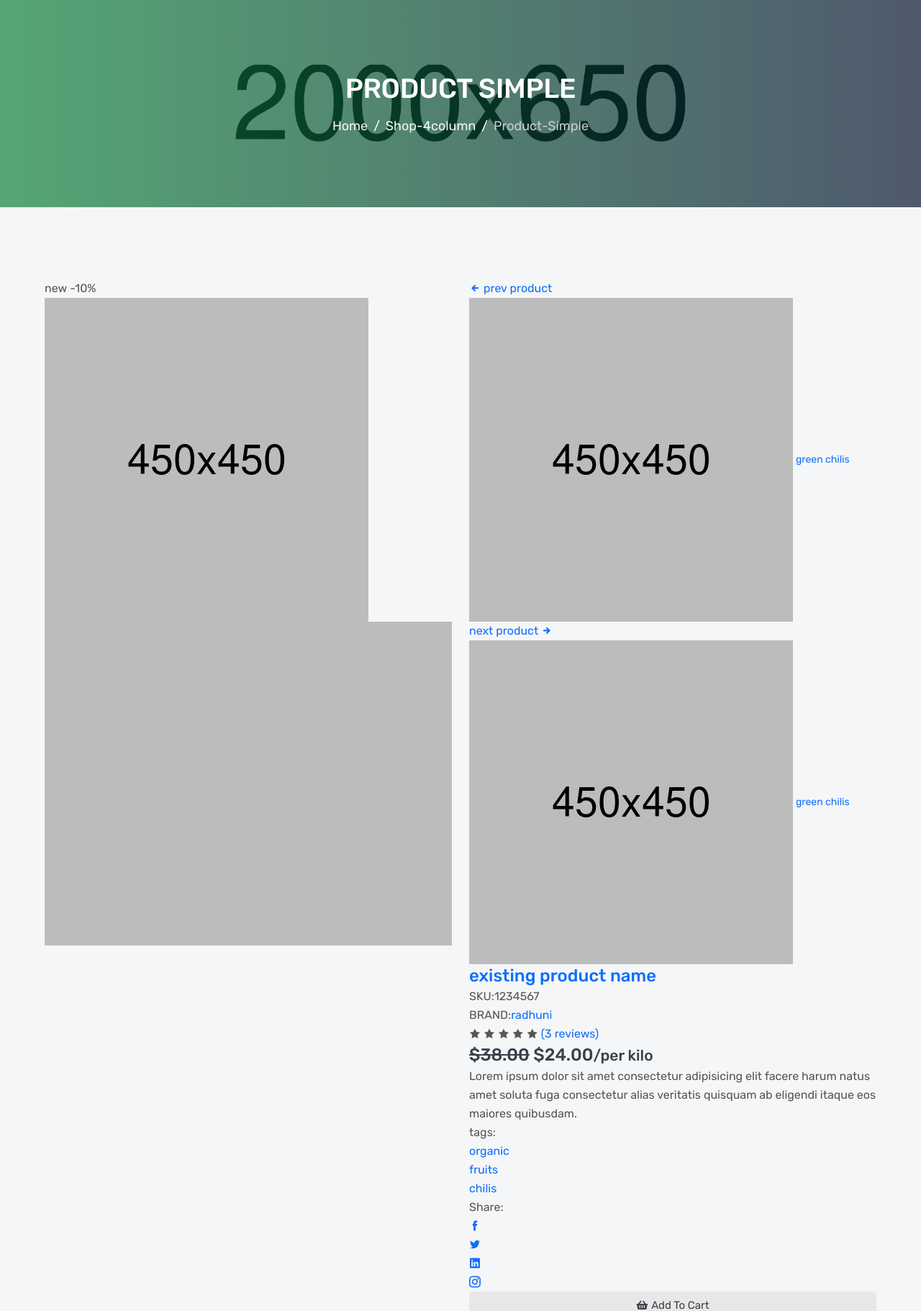
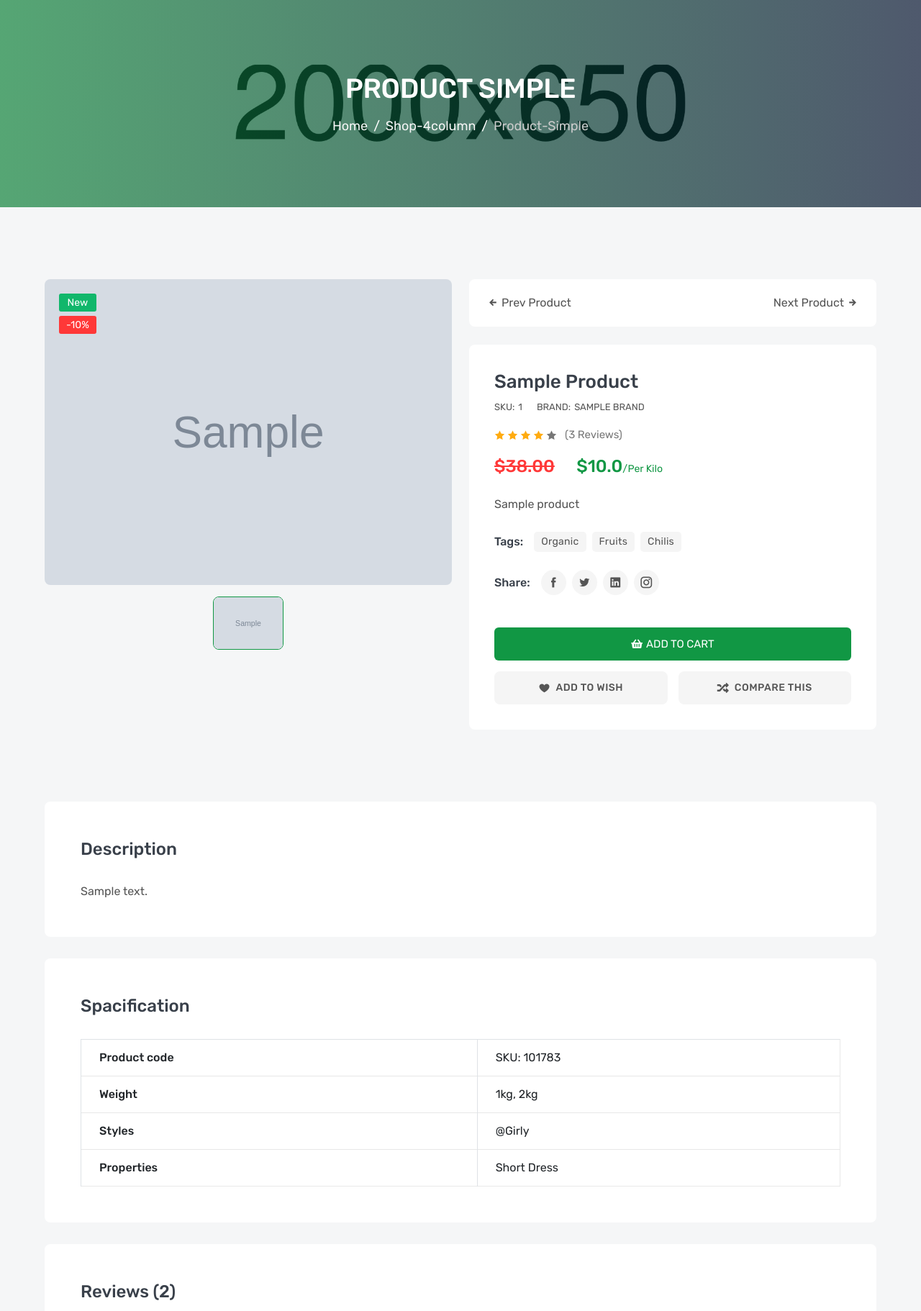
Before and after one commit to veto8/Dj-Amazon-Clone, a Django app: page /products/1 in a window 1280 px wide. Shown: the part 200-2022 px from the top of the page at 72% size. Run offline with Django 4.2, Linux system fonts and the light colour scheme; tables that the repository leaves empty hold one stand-in row (values such as "Sample post"); grey boxes marked "Sample" are stand-in pictures; some libraries are stand-ins or nearby versions.

Commit message:
add product detail template

```diff
--- a/products/models.py
+++ b/products/models.py
@@ -15,6 +15,7 @@
     sku = models.PositiveIntegerField(_('SKU'))
     price = models.FloatField(_('Price'))
     flag = models.CharField(_("Flag"), max_length=50, choices=FLAG_OPTION)
+    image = models.ImageField(_("Image"), upload_to='product/')
     subtitle = models.TextField(_('Subtitle'),max_length=1000)
     description = models.TextField(_('Description'),max_length=5000)
     quantity = models.PositiveIntegerField(_('Quantity'))
@@ -27,7 +28,7 @@
 
 
 class ProductImage(models.Model):
-    product = models.ForeignKey(Products, verbose_name=_("Product_Image"), on_delete=models.CASCADE)
+    product = models.ForeignKey(Products, verbose_name=_("Product_Image"), on_delete=models.CASCADE, related_name='product_img')
     img = models.ImageField(_("Product_Image"), upload_to='productImg/')
 
     def __str__(self):
--- a/products/templates/products/products_detail.html
+++ b/products/templates/products/products_detail.html
@@ -1,4 +1,9 @@
 {% extends "base.html" %}
+{% load static %}
+{% block css %}
+    <link rel="stylesheet" href="{% static 'css/product-details.css' %}">
+{% endblock css %}
+
 
 {% block body %}
 
@@ -32,22 +37,23 @@
                     <div class="col-lg-6">
                         <div class="details-gallery">
                             <div class="details-label-group">
-                                <label class="details-label new">new</label>
+                                <label class="details-label new">{{products.flag}}</label>
                                 <label class="details-label off">-10%</label>
                             </div>
                             <ul class="details-preview">
-                                <li><img src="images/product/01.jpg" alt="product"></li>
-                                <li><img src="images/product/01.jpg" alt="product"></li>
-                                <li><img src="images/product/01.jpg" alt="product"></li>
-                                <li><img src="images/product/01.jpg" alt="product"></li>
-                                <li><img src="images/product/01.jpg" alt="product"></li>
+
+                                {% for image in products.product_img.all  %}
+                                    <li><img src="{{image.img.url}}" alt="product"></li>
+                                {% endfor %}
+
+
+
                             </ul>
                             <ul class="details-thumb">
-                                <li><img src="images/product/01.jpg" alt="product"></li>
-                                <li><img src="images/product/01.jpg" alt="product"></li>
-                                <li><img src="images/product/01.jpg" alt="product"></li>
-                                <li><img src="images/product/01.jpg" alt="product"></li>
-                                <li><img src="images/product/01.jpg" alt="product"></li>
+                                {% for image in products.product_img.all  %}
+                                    <li><img src="{{image.img.url}}" alt="product"></li>
+                                {% endfor %}
+
                             </ul>
                         </div>
                     </div>
@@ -75,10 +81,10 @@
                             </li>
                         </ul>
                         <div class="details-content">
-                            <h3 class="details-name"><a href="#">existing product name</a></h3>
+                            <h3 class="details-name"><a href="#">{{products}}</a></h3>
                             <div class="details-meta">
-                                <p>SKU:<span>1234567</span></p>
-                                <p>BRAND:<a href="#">radhuni</a></p>
+                                <p>SKU:<span>{{products.sku}}</span></p>
+                                <p>BRAND:<a href="#">{{products.brand}}</a></p>
                             </div>
                             <div class="details-rating">
                                 <i class="active icofont-star"></i>
@@ -90,9 +96,9 @@
                             </div>
                             <h3 class="details-price">
                                 <del>$38.00</del>
-                                <span>$24.00<small>/per kilo</small></span>
+                                <span>${{products.price}}<small>/per kilo</small></span>
                             </h3>
-                            <p class="details-desc">Lorem ipsum dolor sit amet consectetur adipisicing elit facere harum natus amet soluta fuga consectetur alias veritatis quisquam ab eligendi itaque eos maiores quibusdam.</p>
+                            <p class="details-desc">{{products.subtitle}}</p>
                             <div class="details-list-group">
                                 <label class="details-list-title">tags:</label>
                                 <ul class="details-tag-list">
@@ -151,7 +157,7 @@
                         <div class="product-details-frame">
                             <h3 class="frame-title">Description</h3>
                             <div class="tab-descrip">
-                                <p>Lorem ipsum, dolor sit amet consectetur adipisicing elit. Consequatur, ex! Incidunt nemo aspernatur fugiat, saepe suscipit sit perferendis illum magnam voluptates aliquid blanditiis, dolor assumenda dolorem ullam harum, doloribus molestiae! Unde voluptas maiores exercitationem aperiam debitis accusantium, placeat vero neque, atque eius numquam incidunt, culpa a odit consequatur nostrum aut nisi quisquam sequi dignissimos sed. Odio necessitatibus officiis repudiandae omnis soluta fugiat aliquam eius quae. Unde, ipsam atque assumenda consequuntur quia alias nulla, cupiditate ab quos eveniet pariatur expedita repellendus fugit. Quisquam fuga et, dolore aut temporibus atque itaque nesciunt reiciendis nobis, deleniti nihil vel qui perferendis molestias aliquam doloremque.</p>
+                                <p>{{products.description}}</p>
                             </div>
                         </div>
                         <div class="product-details-frame">
--- a/products/templates/products/products_list.html
+++ b/products/templates/products/products_list.html
@@ -67,7 +67,7 @@
                                         <i class="fas fa-heart"></i>
                                     </button>
                                     <a class="product-image" href="product-video.html">
-                                        <img src="images/product/01.jpg" alt="product">
+                                        <img src="{{product.image.url}}" alt="product">
                                     </a>
                                     <div class="product-widget">
                                         <a title="Product Compare" href="compare.html" class="fas fa-random"></a>
--- a/templates/base.html
+++ b/templates/base.html
@@ -44,7 +44,13 @@
 
         <!-- CUSTOM -->
         <link rel="stylesheet" href="{% static 'css/main.css' %}">
-        <link rel="stylesheet" href="{% static 'css/index.css' %}">
+
+
+        {% block css %}
+            <link rel="stylesheet" href="{% static 'css/index.css' %}">
+        {% endblock css %}
+
+
         <!--=====================================
                     CSS LINK PART END
         =======================================-->
```
Also changed, not shown: media/categoryImg/52.jpg (added), media/product/Screenshot_2023-07-31_202542.png (added), media/product/im4.jpg (added), media/productImg/im4.jpg (added), media/productImg/im6.jpg (added), products/migrations/0003_products_image.py (added), products/migrations/0004_alter_productimage_product.py (added).
